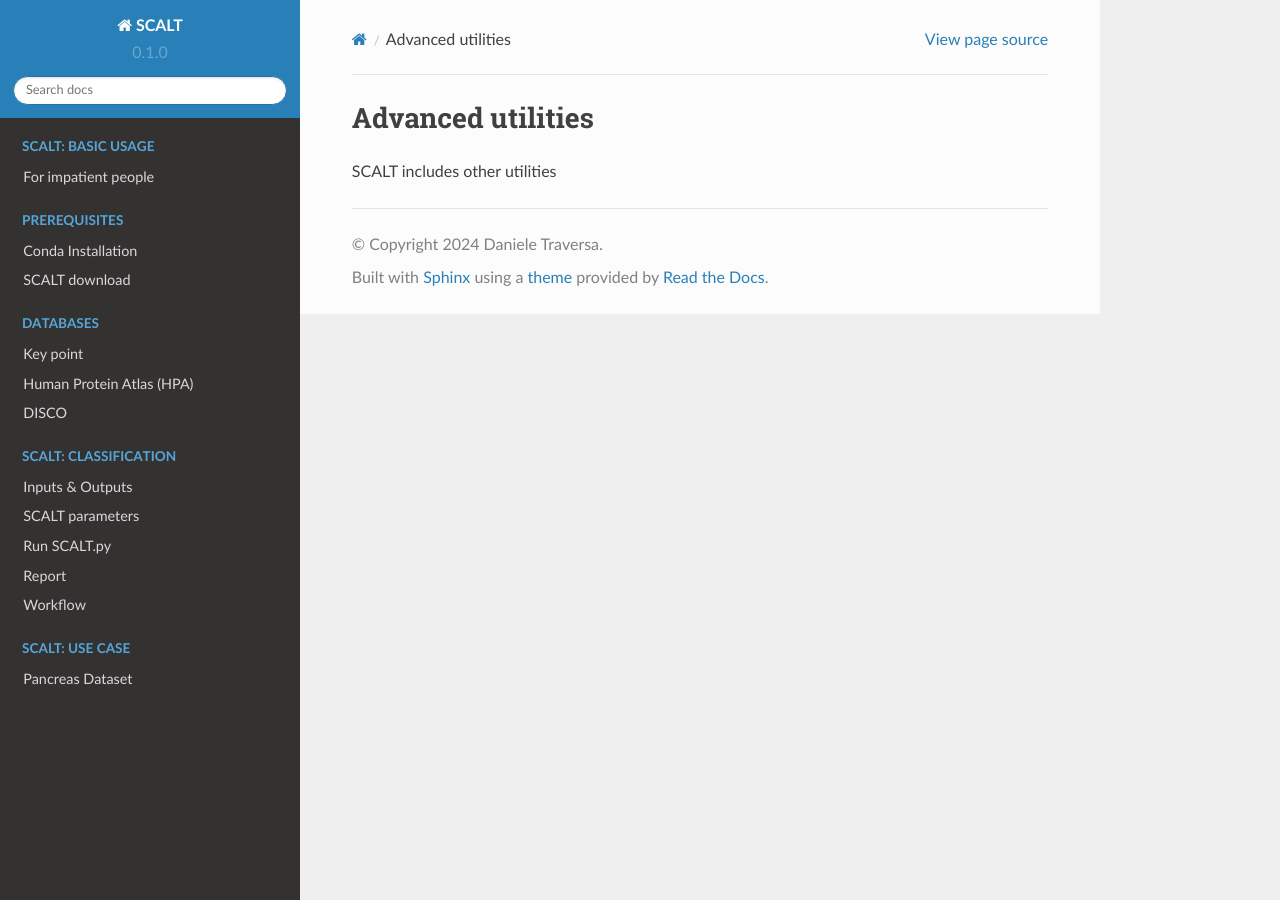
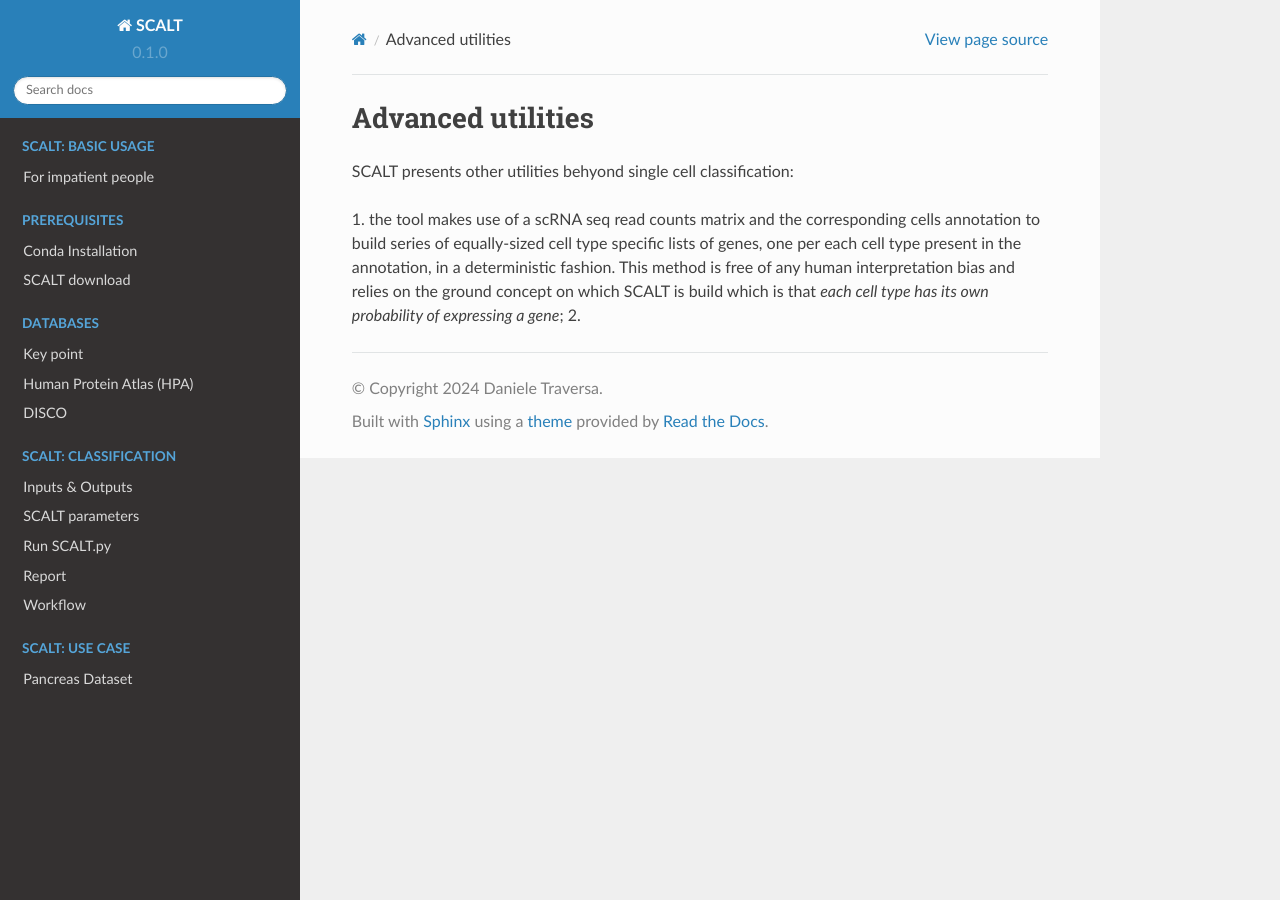
Before and after one commit to danitrave/CapitalCitiesGame, a Sphinx documentation site: the page built from docs/source/advanced.rst, in a window 1280 px wide. Built offline with Sphinx 7.4.7 and the Read the Docs theme 2.0.0, drawn with Linux system fonts in a browser that asks for light colours.

Commit message:
Update advanced.rst

```diff
--- a/docs/source/advanced.rst
+++ b/docs/source/advanced.rst
@@ -1,4 +1,7 @@
 Advanced utilities
 ==================
 
-SCALT includes other utilities
+SCALT presents other utilities behyond single cell classification:
+
+1. the tool makes use of a scRNA seq read counts matrix and the corresponding cells annotation to build series of equally-sized cell type specific lists of genes, one per each cell type present in the annotation, in a deterministic fashion. This method is free of any human interpretation bias and relies on the ground concept on which SCALT is build which is that *each cell type has its own probability of expressing a gene*;
+2.
```
